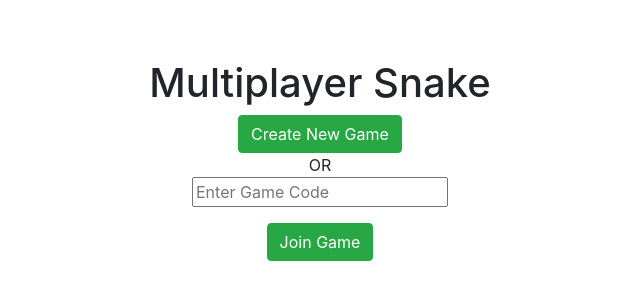
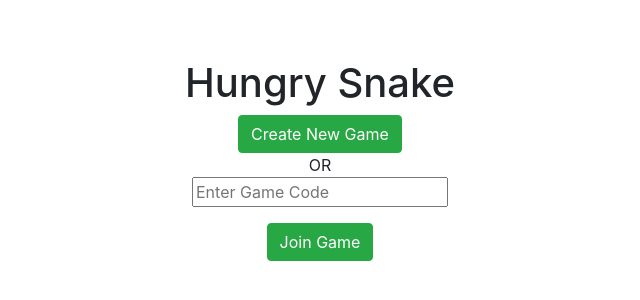
Before and after one commit to RAKSHITH-U-R/HungrySnake, a plain HTML site: page frontend/index.html in a window 1280 px wide. Shown: the part 240-540 px from the top of the page, without its empty margins (320-960 px from the left). Drawn offline with nearby package versions, Linux system fonts and the light colour scheme; no server answers.

Commit message:
Update index.html

```diff
--- a/frontend/index.html
+++ b/frontend/index.html
@@ -20,7 +20,7 @@
 
             <div id="initialScreen" class="h-100">
                 <div class="d-flex flex-column align-items-center justify-content-center h-100">
-                    <h1>Multiplayer Snake</h1>
+                    <h1>Hungry Snake</h1>
                     <button type="submit" class="btn btn-success" id="newGameButton">
                         Create New Game
                     </button>
```
